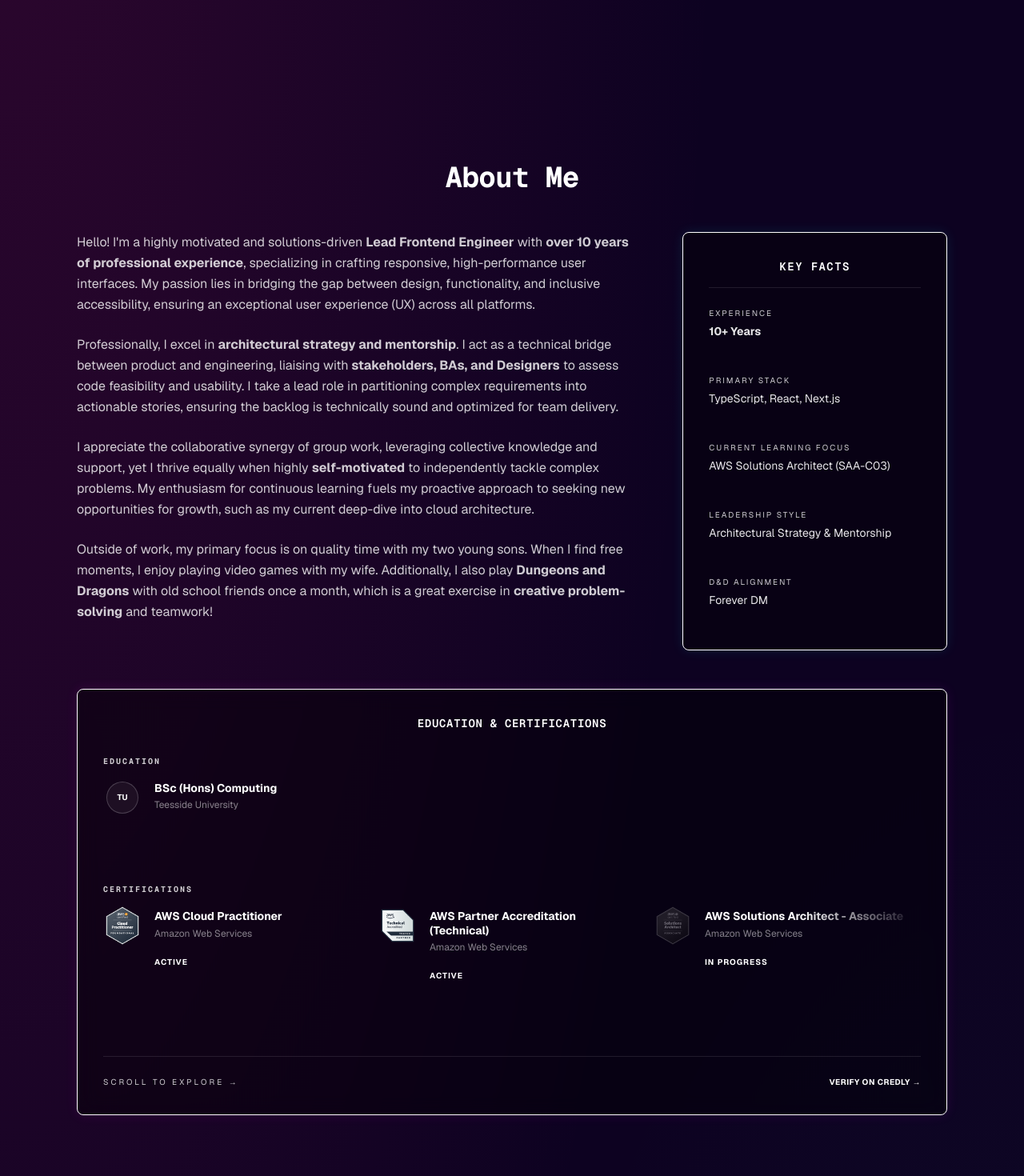
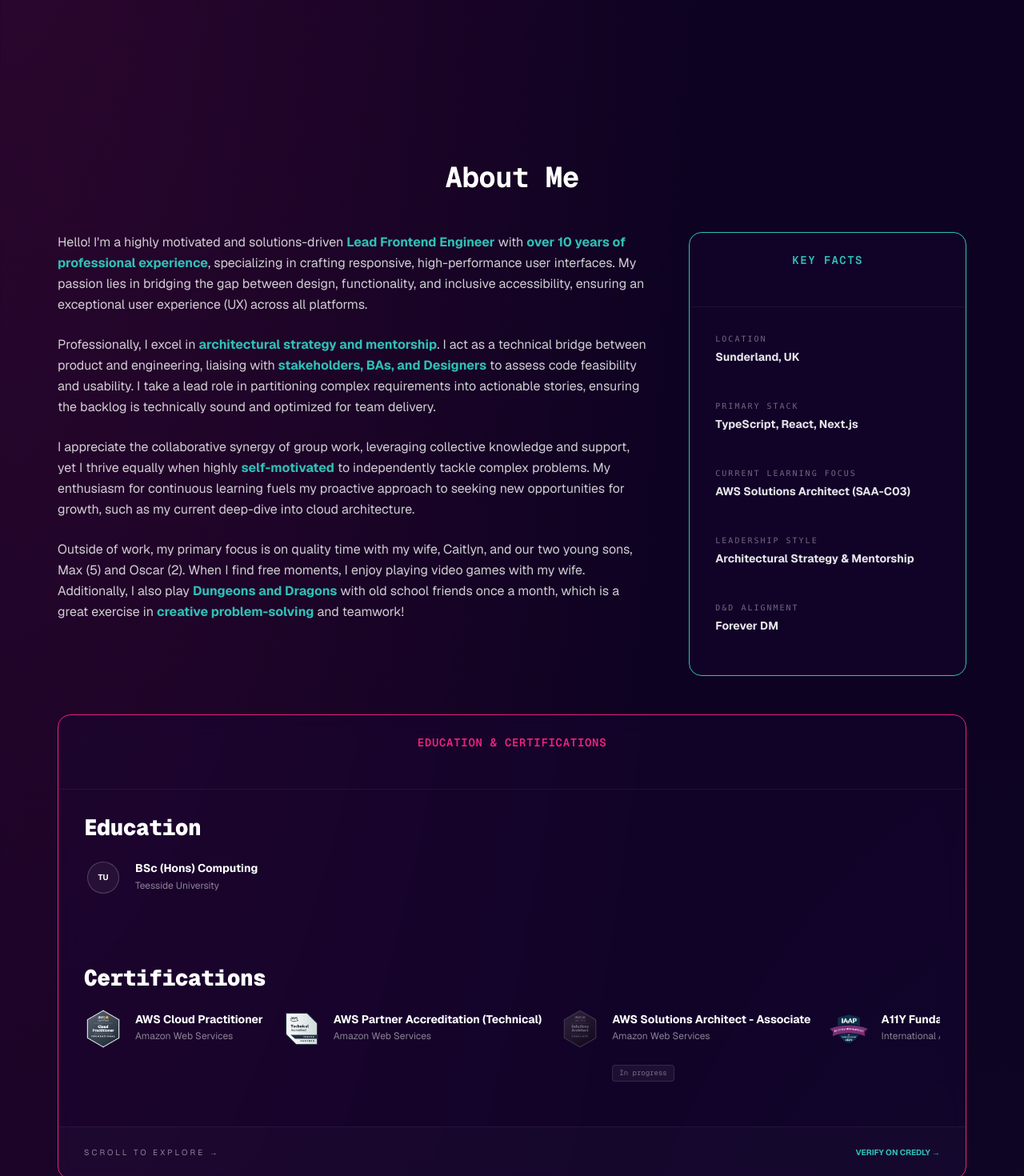
Before and after one commit to joshhallan/portfolio2025, a Next.js app: page / in a window 1280 px wide. Shown: the part 520-1990 px from the top of the page at 80% size. Built offline with nearby package versions, Linux system fonts and the light colour scheme; no server answers.

Commit message:
feat: implement global styling for the about section

```diff
--- a/src/app/globals.css
+++ b/src/app/globals.css
@@ -123,7 +123,7 @@
 
   /* --- Interactive Global States --- */
   a {
-    color: inherit;
+    color: var(--color-secondary);
     text-decoration: none;
     transition: var(--transition-base);
   }
--- /dev/null
+++ b/src/components/Global/Card/Card.module.css
@@ -0,0 +1,35 @@
+.card {
+  display: flex;
+  flex-direction: column;
+  background: rgba(26, 5, 54, 0.4);
+  backdrop-filter: blur(12px);
+  border-radius: 1rem;
+  height: 100%;
+  transition: transform 0.3s ease;
+}
+
+.cyan {
+  border: 1px solid var(--color-secondary);
+}
+.pink {
+  border: 1px solid var(--color-primary);
+}
+
+/* Internal Sections */
+.cardHeader {
+  padding: 1.5rem 2rem;
+  border-bottom: 1px solid rgba(255, 255, 255, 0.05);
+}
+
+.cardBody {
+  padding: 2rem;
+  flex-grow: 1;
+}
+
+.cardFooter {
+  padding: 1.5rem 2rem;
+  border-top: 1px solid rgba(255, 255, 255, 0.05);
+  background: rgba(255, 255, 255, 0.02);
+  border-bottom-left-radius: 1rem;
+  border-bottom-right-radius: 1rem;
+}
--- /dev/null
+++ b/src/components/Global/Card/Card.tsx
@@ -0,0 +1,51 @@
+import React from "react";
+import styles from "./Card.module.css";
+
+interface CardProps {
+  children: React.ReactNode;
+  variant?: "cyan" | "pink";
+  className?: string;
+}
+
+const Card = ({ children, variant = "cyan", className = "" }: CardProps) => {
+  const variantClass = variant === "pink" ? styles.pink : styles.cyan;
+  return (
+    <div className={`${styles.card} ${variantClass} ${className}`}>
+      {children}
+    </div>
+  );
+};
+
+// Header Sub-component
+const CardHeader = ({
+  children,
+  className = "",
+}: {
+  children: React.ReactNode;
+  className?: string;
+}) => <div className={`${styles.cardHeader} ${className}`}>{children}</div>;
+
+// Body Sub-component
+const CardBody = ({
+  children,
+  className = "",
+}: {
+  children: React.ReactNode;
+  className?: string;
+}) => <div className={`${styles.cardBody} ${className}`}>{children}</div>;
+
+// Footer Sub-component
+const CardFooter = ({
+  children,
+  className = "",
+}: {
+  children: React.ReactNode;
+  className?: string;
+}) => <div className={`${styles.cardFooter} ${className}`}>{children}</div>;
+
+// Attach sub-components to the main Card object
+Card.Header = CardHeader;
+Card.Body = CardBody;
+Card.Footer = CardFooter;
+
+export default Card;
--- /dev/null
+++ b/src/components/HomePage/About/About.module.css
@@ -0,0 +1,54 @@
+.aboutSection {
+  width: 100%;
+}
+
+.highlight {
+  color: var(--color-secondary);
+  font-weight: 700;
+}
+
+/* Fact list */
+.factList {
+  display: flex;
+  flex-direction: column;
+  gap: 1.5rem;
+}
+
+/* Scroll */
+.scrollContainer {
+  display: flex;
+  flex-direction: row;
+  overflow-x: auto;
+  gap: 1.5rem;
+  padding-bottom: 1.5rem;
+  scrollbar-width: none;
+}
+
+.scrollContainer::-webkit-scrollbar {
+  display: none;
+}
+
+.certItem {
+  display: flex;
+  align-items: start;
+  flex-shrink: 0;
+}
+
+.statusBadge {
+  display: inline-block;
+  margin-top: 0.5rem;
+  padding: 2px 8px;
+  font-family: var(--font-geist-mono);
+  font-size: 9px;
+  color: rgba(255, 255, 255, 0.4);
+  background: rgba(255, 255, 255, 0.05);
+  border: 1px solid rgba(255, 255, 255, 0.1);
+  border-radius: 4px;
+}
+
+.verifyLink {
+  font-size: 10px;
+  font-weight: 700;
+  text-transform: uppercase;
+  color: var(--color-secondary);
+}
--- a/src/components/HomePage/About/About.tsx
+++ b/src/components/HomePage/About/About.tsx
@@ -1,6 +1,8 @@
 import React from "react";
+import Image from "next/image";
 import { QUALIFICATIONS_DATA } from "@/data/qualifications";
-import Image from "next/image";
+import Card from "../../Global/Card/Card";
+import styles from "./About.module.css";
 
 interface Certification {
   id: number;
@@ -14,141 +16,126 @@ interface Certification {
 }
 
 export default function About() {
-  const neonAccentStyle = { color: "var(--neon-blue)", fontWeight: 700 };
-
   const degrees = QUALIFICATIONS_DATA.filter(
     (q) => q.classification === "Degree",
-  );
+  ) as Certification[];
   const certifications = QUALIFICATIONS_DATA.filter(
     (q) => q.classification === "Certification",
-  );
-
-  const scrollContainerClasses = `
-    flex flex-row overflow-x-auto gap-6 pb-6 snap-x scrollbar-hide
-    [mask-image:linear-gradient(to_right,white_85%,transparent_100%)]
-  `;
+  ) as Certification[];
 
   return (
-    <section id="about" className="container mx-auto max-w-6xl px-8 py-16">
+    <section id="about" className="w-full py-16">
+      <div className="max-w-[1200px] mx-auto px-8">
         <h2 className="text-4xl font-bold mb-12 text-center text-white">
           About Me
         </h2>
 
-      <div className="grid grid-cols-1 lg:grid-cols-3 gap-12 mb-12">
-        {/* BIO SECTION */}
-        <div className="lg:col-span-2 text-lg text-white/90 space-y-6 leading-relaxed">
+        <div className="grid grid-cols-1 lg:grid-cols-12 gap-12 mb-12 items-start">
+          <div className="lg:col-span-8 space-y-6 text-lg text-white/90 leading-relaxed">
             <p>
               Hello! I&apos;m a highly motivated and solutions-driven{" "}
-            <span style={neonAccentStyle}>Lead Frontend Engineer</span> with{" "}
-            <span style={neonAccentStyle}>
+              <span className="text-[var(--color-secondary)] font-bold">
+                Lead Frontend Engineer
+              </span>{" "}
+              with{" "}
+              <span className="text-[var(--color-secondary)] font-bold">
                 over 10 years of professional experience
               </span>
               , specializing in crafting responsive, high-performance user
               interfaces. My passion lies in bridging the gap between design,
-            functionality, and inclusive accessibility, ensuring an exceptional
-            user experience (UX) across all platforms.
+              functionality, and inclusive accessibility, ensuring an
+              exceptional user experience (UX) across all platforms.
             </p>
 
             <p>
               Professionally, I excel in{" "}
-            <span style={neonAccentStyle}>
+              <span className="text-[var(--color-secondary)] font-bold">
                 architectural strategy and mentorship
               </span>
               . I act as a technical bridge between product and engineering,
               liaising with
-            <span style={neonAccentStyle}>
+              <span className="text-[var(--color-secondary)] font-bold">
                 {" "}
                 stakeholders, BAs, and Designers
               </span>{" "}
               to assess code feasibility and usability. I take a lead role in
-            partitioning complex requirements into actionable stories, ensuring
-            the backlog is technically sound and optimized for team delivery.
+              partitioning complex requirements into actionable stories,
+              ensuring the backlog is technically sound and optimized for team
+              delivery.
             </p>
 
             <p>
               I appreciate the collaborative synergy of group work, leveraging
               collective knowledge and support, yet I thrive equally when highly{" "}
-            <span style={neonAccentStyle}>self-motivated</span> to independently
-            tackle complex problems. My enthusiasm for continuous learning fuels
-            my proactive approach to seeking new opportunities for growth, such
-            as my current deep-dive into cloud architecture.
+              <span className="text-[var(--color-secondary)] font-bold">
+                self-motivated
+              </span>{" "}
+              to independently tackle complex problems. My enthusiasm for
+              continuous learning fuels my proactive approach to seeking new
+              opportunities for growth, such as my current deep-dive into cloud
+              architecture.
             </p>
 
             <p>
-            Outside of work, my primary focus is on quality time with my two
-            young sons. When I find free moments, I enjoy playing video games
-            with my wife. Additionally, I also play{" "}
-            <span style={neonAccentStyle}>Dungeons and Dragons</span> with old
-            school friends once a month, which is a great exercise in{" "}
-            <span style={neonAccentStyle}>creative problem-solving</span> and
-            teamwork!
+              Outside of work, my primary focus is on quality time with my wife,
+              Caitlyn, and our two young sons, Max (5) and Oscar (2). When I
+              find free moments, I enjoy playing video games with my wife.
+              Additionally, I also play{" "}
+              <span className="text-[var(--color-secondary)] font-bold">
+                Dungeons and Dragons
+              </span>{" "}
+              with old school friends once a month, which is a great exercise in{" "}
+              <span className="text-[var(--color-secondary)] font-bold">
+                creative problem-solving
+              </span>{" "}
+              and teamwork!
             </p>
           </div>
 
-        {/* KEY FACTS */}
-        <div className="h-fit p-8 rounded-lg bg-black/40 border border-[var(--neon-blue)] shadow-[0_0_15px_rgba(0,255,255,0.1)] space-y-6">
-          <h3 className="font-semibold uppercase tracking-widest text-sm text-[var(--neon-blue)] text-center border-b border-white/10 pb-4">
+          {/* KEY FACTS COLUMN */}
+          <div className="lg:col-span-4">
+            <Card variant="cyan">
+              <Card.Header>
+                <h3 className="font-semibold uppercase tracking-widest text-sm text-[var(--color-secondary)] text-center">
                   Key Facts
                 </h3>
-          <div className="grid grid-cols-1 gap-6">
-            <div>
-              <p className="text-[10px] uppercase text-white/80 tracking-[0.2em] mb-1">
-                Experience
-              </p>
-              <p className="text-white/90 text-sm font-bold">
-                <span style={{ color: "var(--neon-blue)" }}>10+</span> Years
-              </p>
+              </Card.Header>
+              <Card.Body>
+                <div className={styles.factList}>
+                  <FactItem label="Location" value="Sunderland, UK" />
+                  <FactItem
+                    label="Primary Stack"
+                    value="TypeScript, React, Next.js"
+                  />
+                  <FactItem
+                    label="Current learning focus"
+                    value="AWS Solutions Architect (SAA-C03)"
+                  />
+                  <FactItem
+                    label="Leadership Style"
+                    value="Architectural Strategy & Mentorship"
+                  />
+                  <FactItem label="D&D Alignment" value="Forever DM" />
                 </div>
-            <div>
-              <p className="text-[10px] uppercase text-white/80 tracking-[0.2em] mb-1">
-                Primary Stack
-              </p>
-              <p className="text-white/90 text-sm">
-                TypeScript, React, Next.js
-              </p>
-            </div>
-            <div>
-              <p className="text-[10px] uppercase text-white/80 tracking-[0.2em] mb-1">
-                Current learning focus
-              </p>
-              <p className="text-white/90 text-sm">
-                AWS Solutions Architect (SAA-C03)
-              </p>
-            </div>
-            <div>
-              <p className="text-[10px] uppercase text-white/80 tracking-[0.2em] mb-1">
-                Leadership style
-              </p>
-              <p className="text-white/90 text-sm">
-                Architectural Strategy & Mentorship
-              </p>
-            </div>
-            <div>
-              <p className="text-[10px] uppercase text-white/80 tracking-[0.2em] mb-1">
-                D&D Alignment
-              </p>
-              <p className="text-white/90 text-sm">Forever DM</p>
-            </div>
-          </div>
+              </Card.Body>
+            </Card>
           </div>
         </div>
 
-      {/* BOTTOM SECTION*/}
-      <div className="p-8 rounded-lg bg-black/40 backdrop-blur-md border border-[var(--neon-pink)] shadow-[0_0_15px_rgba(255,0,255,0.1)]">
-        <h3
-          className="font-semibold uppercase tracking-wider text-sm mb-8 text-center"
-          style={{ color: "var(--neon-pink)" }}
-        >
+        {/* EDUCATION & CERTS */}
+        <Card variant="pink">
+          <Card.Header>
+            <h3 className="font-semibold uppercase tracking-wider text-sm text-center text-[var(--color-primary)]">
               Education & Certifications
             </h3>
+          </Card.Header>
 
+          <Card.Body>
             <div className="space-y-12">
               {degrees.length > 0 && (
                 <div>
-              <h4 className="text-[var(--neon-blue)] text-[10px] font-bold uppercase mb-4 tracking-[0.2em] opacity-80">
-                Education
-              </h4>
-              <div className={scrollContainerClasses}>
+                  <h4 className={styles.educationHeading}>Education</h4>
+                  <div className={styles.scrollContainer}>
                     {degrees.map((cert) => (
                       <CertRow key={cert.id} cert={cert} />
                     ))}
@@ -158,10 +145,8 @@ export default function About() {
 
               {certifications.length > 0 && (
                 <div>
-              <h4 className="text-[var(--neon-blue)] text-[10px] font-bold uppercase mb-4 tracking-[0.2em] opacity-80">
-                Certifications
-              </h4>
-              <div className={scrollContainerClasses}>
+                  <h4 className={styles.educationHeading}>Certifications</h4>
+                  <div className={styles.scrollContainer}>
                     {certifications.map((cert) => (
                       <CertRow key={cert.id} cert={cert} />
                     ))}
@@ -169,28 +154,41 @@ export default function About() {
                 </div>
               )}
             </div>
+          </Card.Body>
 
-        <div className="mt-8 pt-6 border-t border-white/10 flex flex-col md:flex-row justify-between items-center gap-4">
-          <span className="text-[10px] text-white/80 uppercase tracking-[0.3em]">
+          <Card.Footer>
+            <div className="flex flex-col md:flex-row justify-between items-center gap-4">
+              <span className="text-[10px] text-white/50 uppercase tracking-[0.3em]">
                 Scroll to explore →
               </span>
               <a
-            href="https://www.credly.com/users/your-profile-url"
+                href="https://www.credly.com/users/joshua-allan.01d3e079"
                 target="_blank"
                 rel="noopener noreferrer"
-            className="inline-flex items-center gap-1.5 text-[10px] font-bold uppercase tracking-wider text-[var(--neon-blue)] hover:opacity-80 transition-opacity"
+                className={styles.verifyLink}
               >
                 Verify on Credly →
               </a>
             </div>
+          </Card.Footer>
+        </Card>
       </div>
     </section>
   );
 }
 
+const FactItem = ({ label, value }: { label: string; value: string }) => (
+  <div>
+    <p className="text-[10px] uppercase text-white/40 tracking-[0.2em] mb-1 font-mono">
+      {label}
+    </p>
+    <p className="text-sm font-bold text-white/90">{value}</p>
+  </div>
+);
+
 const CertRow = ({ cert }: { cert: Certification }) => (
-  <div className="flex items-start group flex-shrink-0 w-[85%] md:w-[320px] snap-start">
-    <div className="flex-shrink-0 w-12 h-12 flex items-center justify-center mr-4 transition-transform group-hover:scale-110">
+  <div className={styles.certItem}>
+    <div className="flex-shrink-0 w-12 h-12 flex items-center justify-center mr-4">
       {cert.logo ? (
         <Image
           src={cert.logo}
@@ -212,25 +210,8 @@ const CertRow = ({ cert }: { cert: Certification }) => (
         {cert.title}
       </h5>
       <p className="text-xs text-white/50 mt-1">{cert.institution}</p>
-
-      {cert.classification === "Certification" && (
-        <div className="mt-2">
-          {cert.status === "Active" && (
-            <p className="text-[10px] text-[var(--neon-pink)] font-bold uppercase tracking-widest flex items-center gap-1">
-              Active
-            </p>
-          )}
-          {cert.status === "In progress" && (
-            <p className="text-[10px] text-[var(--neon-blue)] font-bold uppercase tracking-widest flex items-center gap-1">
-              In progress
-            </p>
-          )}
-          {cert.status === "Lapsed" && (
-            <p className="text-[10px] text-white/50 font-bold uppercase tracking-widest">
-              Formerly Accredited
-            </p>
-          )}
-        </div>
+      {cert.status !== "Active" && (
+        <span className={styles.statusBadge}>{cert.status}</span>
       )}
     </div>
   </div>
```
Lines whose indentation alone changed are shown as unchanged.
